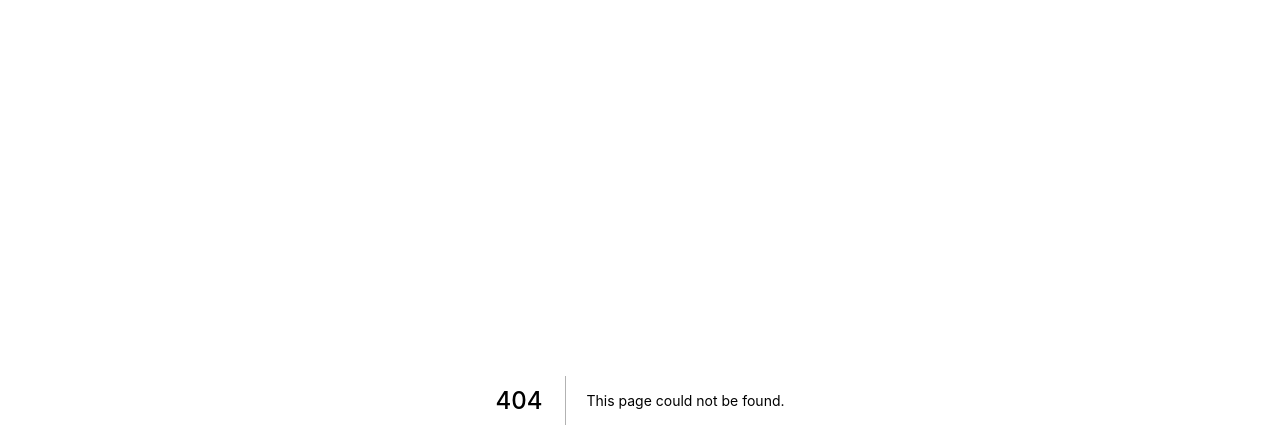
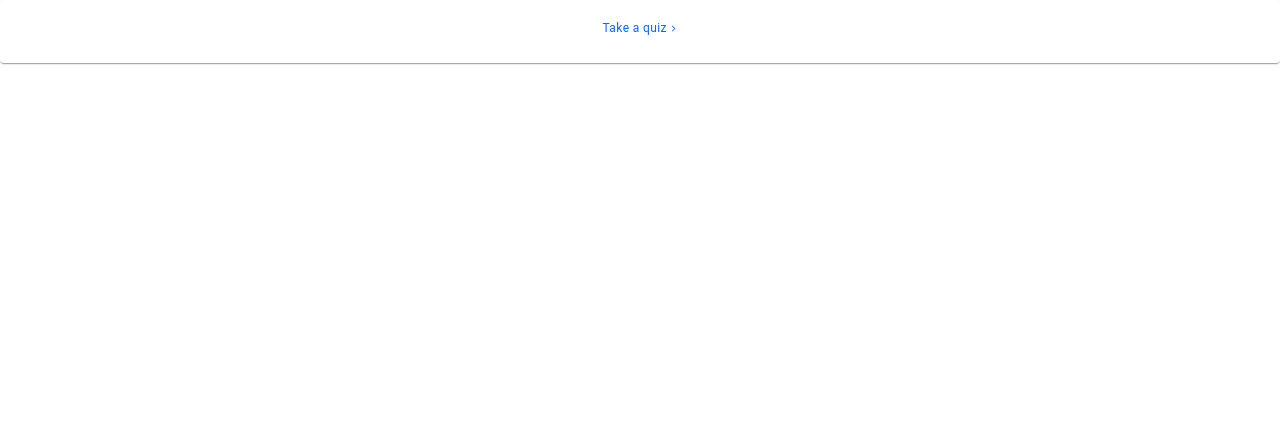
Before and after one commit to herisusantoarismann/next-quiz, a Next.js app: page /components/QuizItem in a window 1280 px wide. Before the commit this address had no page. Shown: the top 448 px of the page. Built offline with nearby package versions, Linux system fonts and the light colour scheme.

Commit message:
Add QuizItem Components

```diff
--- /dev/null
+++ b/pages/components/QuizItem.tsx
@@ -0,0 +1,38 @@
+import React, { FunctionComponent } from "react";
+
+import Box from "@mui/material/Box";
+import Typography from "@mui/material/Typography";
+import Card from "@mui/material/Card";
+import CardContent from "@mui/material/CardContent";
+import Grid from "@mui/material/Grid";
+
+import ArrowForwardIosIcon from "@mui/icons-material/ArrowForwardIos";
+
+interface Props {
+  icon: String;
+  name: String;
+}
+
+const QuizItem: FunctionComponent<Props> = ({ icon, name }) => {
+  return (
+    <Grid item xs={2} sm={1}>
+      <Card style={{ textAlign: "center" }}>
+        <CardContent>
+          <Typography component="h2">{icon}</Typography>
+          <Typography variant="body2" color="text.secondary">
+            {name}
+          </Typography>
+          <Typography
+            variant="caption"
+            color="#0668FE"
+            style={{ cursor: "pointer" }}
+          >
+            Take a quiz <ArrowForwardIosIcon style={{ fontSize: "0.6em" }} />
+          </Typography>
+        </CardContent>
+      </Card>
+    </Grid>
+  );
+};
+
+export default QuizItem;
```
Also changed, not shown: pages/components/QuizContainer.tsx (+3 -26 lines).
